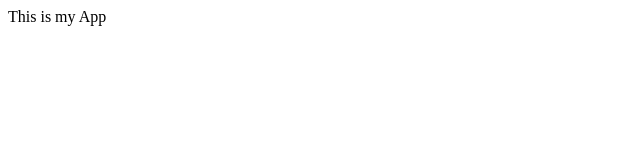
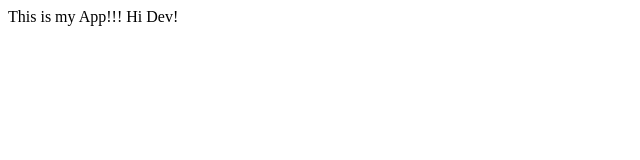
Before and after one commit to tiernebm/it3038c-scripts, a plain HTML site: page testing/inde.html in a window 1280 px wide. Shown: the full height of the page, 0-640 px from the left. Drawn offline with Linux system fonts and the light colour scheme.

Commit message:
added readme.md

```diff
--- a/testing/inde.html
+++ b/testing/inde.html
@@ -3,6 +3,6 @@
 		<title> My App </title>
 	</head>
 	<body>
-		This is my App
+		This is my App!!! Hi Dev!
 	</body>
 </html>
```
Also changed, not shown: new.js (added).
